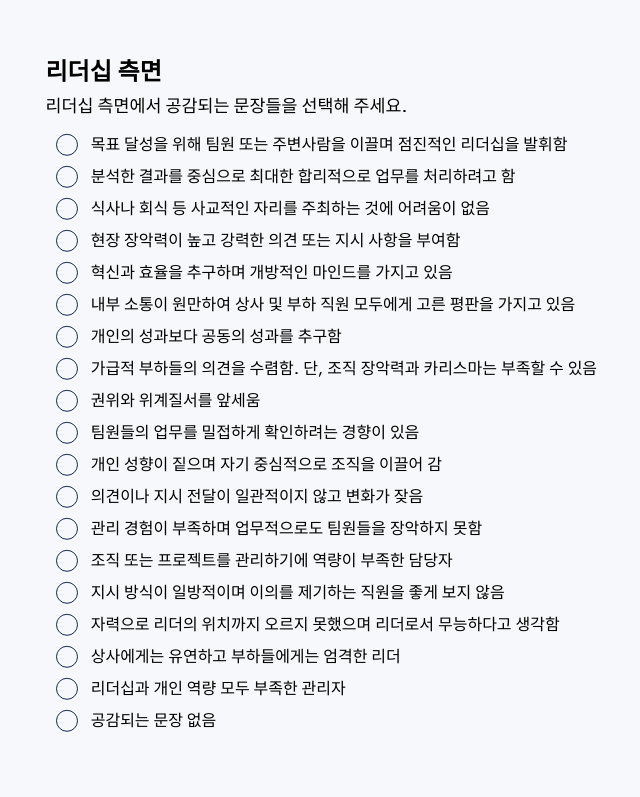
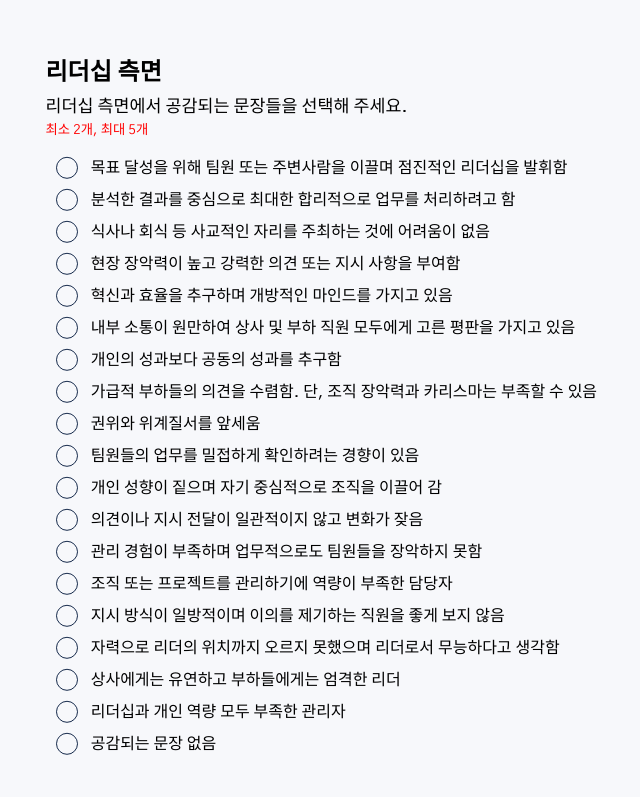
Before and after one commit to wonggamggik/YoonCom-SurveySite, a React (Vite) app: page / in a window 1280 px wide. Shown: the part 1440-2237 px from the top of the page, without its empty margins (277-917 px from the left). Built offline with nearby package versions, Linux system fonts and the light colour scheme.

Commit message:
추가 설명
- 체크 박스 조건이 2개~5개임을 추가함

```diff
--- a/src/components/SurveyCheck.jsx
+++ b/src/components/SurveyCheck.jsx
@@ -21,6 +21,7 @@ const SurveyCheck = forwardRef(function SurveyCheck(
       <div>
         <h2>{title}</h2>
         <p>{data[title].description}</p>
+        <p className="title-annotation">최소 2개, 최대 5개</p>
       </div>
       <div className="items">
         {data[title].items.map((item, id) => {
```
